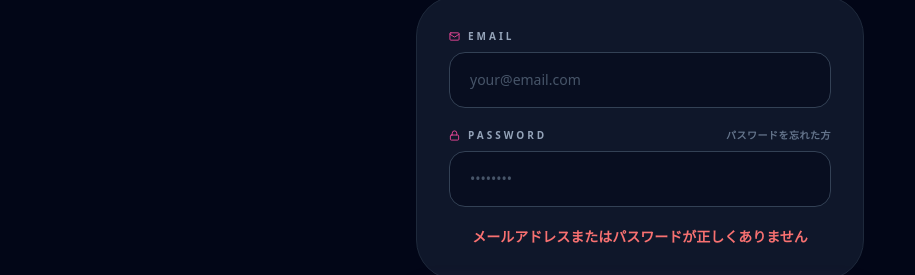
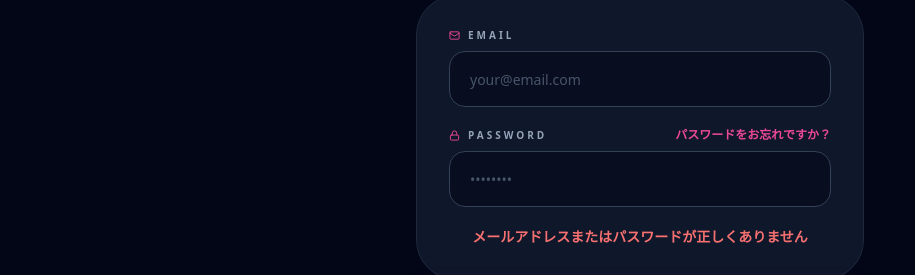
Before and after one commit to spacemindhiro/direct-cheers, a Next.js app: page /en/auth/login in a window 1280 px wide. Both pictures are taken after typing "name@example.com", "Sample123" into the empty fields and a click on the button "ログイン". Shown: the part 299-574 px from the top of the page, without its empty margins (0-915 px from the left). Built offline with nearby package versions, Linux system fonts and the light colour scheme; no server answers.

Commit message:
fix: show forgot password link only after failed login attempt

```diff
--- a/components/login-form.tsx
+++ b/components/login-form.tsx
@@ -13,6 +13,7 @@ export function LoginForm({
   ...props
 }: React.ComponentPropsWithoutRef<"div">) {
   const [error, setError] = useState<string | null>(null);
+  const [showForgot, setShowForgot] = useState(false);
   const [isPending, startTransition] = useTransition();
   const router = useRouter();
   const searchParams = useSearchParams();
@@ -29,6 +30,7 @@ export function LoginForm({
       const { error } = await supabase.auth.signInWithPassword({ email, password });
       if (error) {
         setError("メールアドレスまたはパスワードが正しくありません");
+        setShowForgot(true);
       } else {
         router.push(redirectTo ?? "/dashboard");
       }
@@ -74,12 +76,14 @@ export function LoginForm({
               <label className="text-[10px] font-black text-slate-400 uppercase tracking-[0.3em] flex items-center gap-2">
                 <Lock size={11} className="text-pink-500" /> Password
               </label>
-              <Link
-                href="/auth/forgot-password"
-                className="text-[10px] text-slate-500 hover:text-pink-500 transition-colors font-bold uppercase tracking-wider"
-              >
-                パスワードを忘れた方
-              </Link>
+              {showForgot && (
+                <Link
+                  href="/auth/forgot-password"
+                  className="text-xs text-pink-500 hover:text-pink-400 transition-colors font-bold"
+                >
+                  パスワードをお忘れですか？
+                </Link>
+              )}
             </div>
             <Input
               name="password"
```
